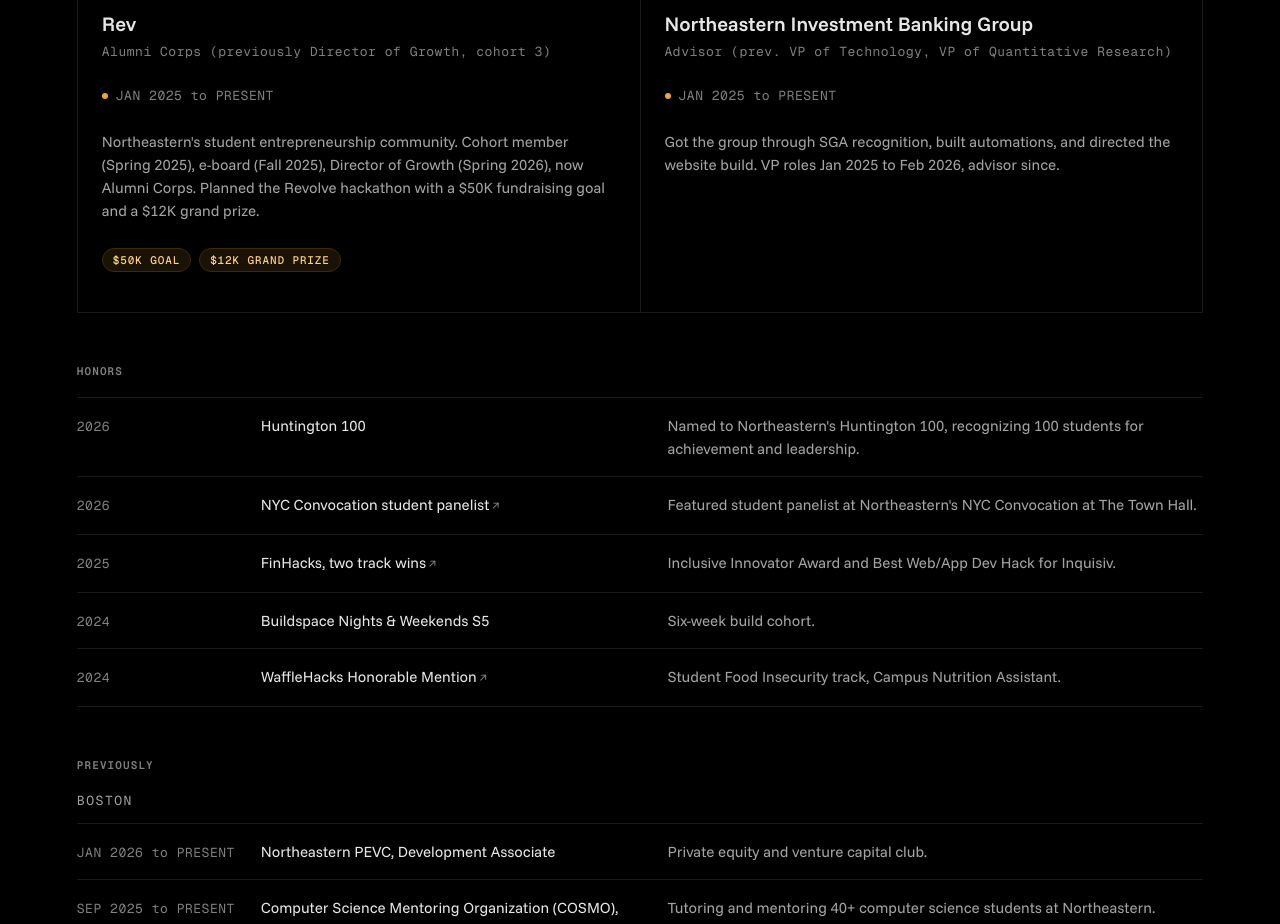
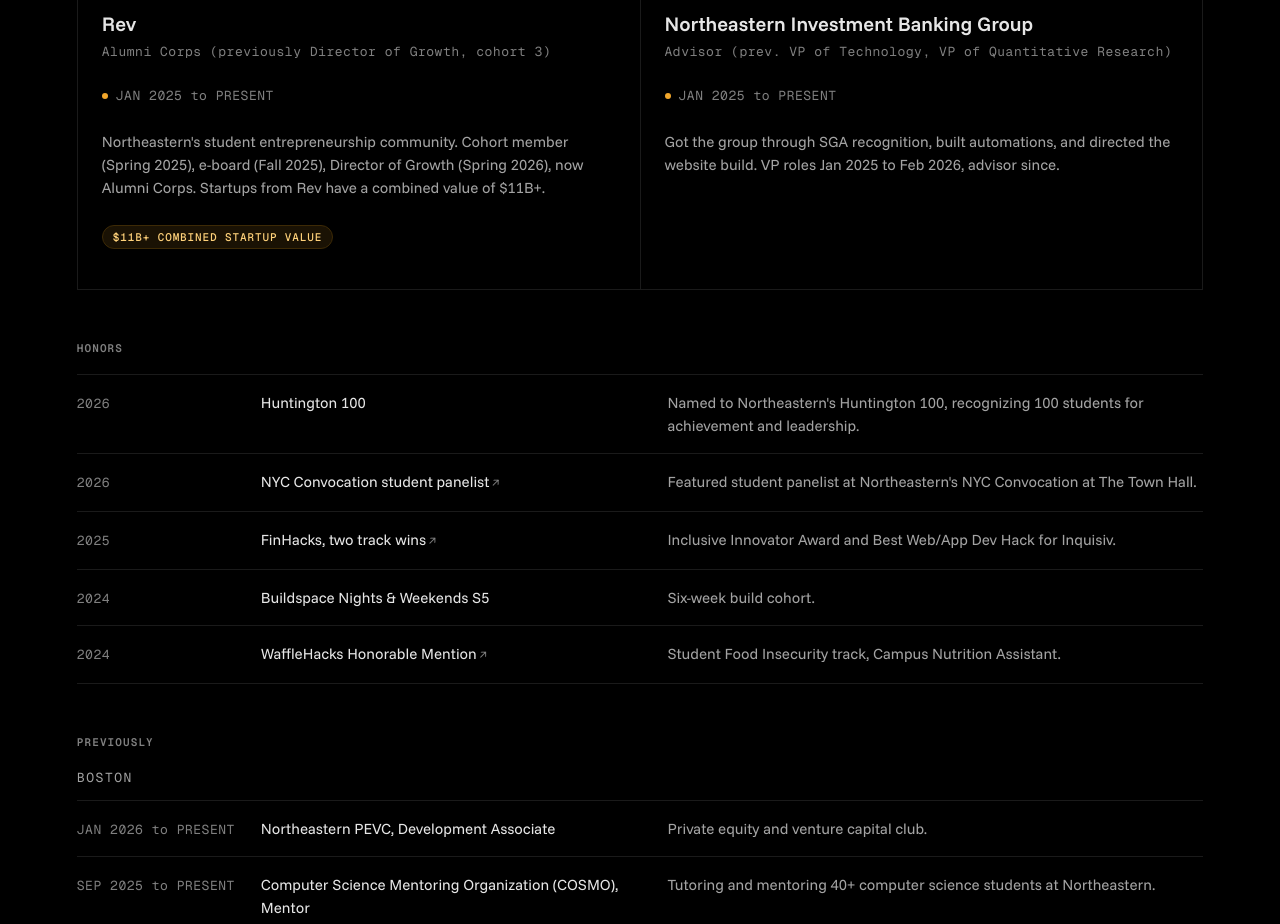
Before and after one commit to mesanand/portfolio, a React (Vite) app: page /leadership in a window 1280 px wide. Shown: the part 900-1824 px from the top of the page. Built offline with nearby package versions, Linux system fonts and the light colour scheme.

Commit message:
fix: Rev card leads with $11B+ combined startup value
Replaces the Revolve hackathon sentence and its $50K/$12K chips.

Co-Authored-By: Claude Opus 5.5 (1M context) <noreply@anthropic.com>

```diff
--- a/src/content/leadership.ts
+++ b/src/content/leadership.ts
@@ -44,8 +44,8 @@ export const leadership: RoleInput[] = [
     current: true,
     tier: "headline",
     summary:
-      "Northeastern's student entrepreneurship community. Cohort member (Spring 2025), e-board (Fall 2025), Director of Growth (Spring 2026), now Alumni Corps. Planned the Revolve hackathon with a $50K fundraising goal and a $12K grand prize.",
-    metrics: ["$50K goal", "$12K grand prize"],
+      "Northeastern's student entrepreneurship community. Cohort member (Spring 2025), e-board (Fall 2025), Director of Growth (Spring 2026), now Alumni Corps. Startups from Rev have a combined value of $11B+.",
+    metrics: ["$11B+ combined startup value"],
     era: "neu-boston",
   },
 
```
Also changed, not shown: 1 other file (tests, documents, lock files or other folders).
